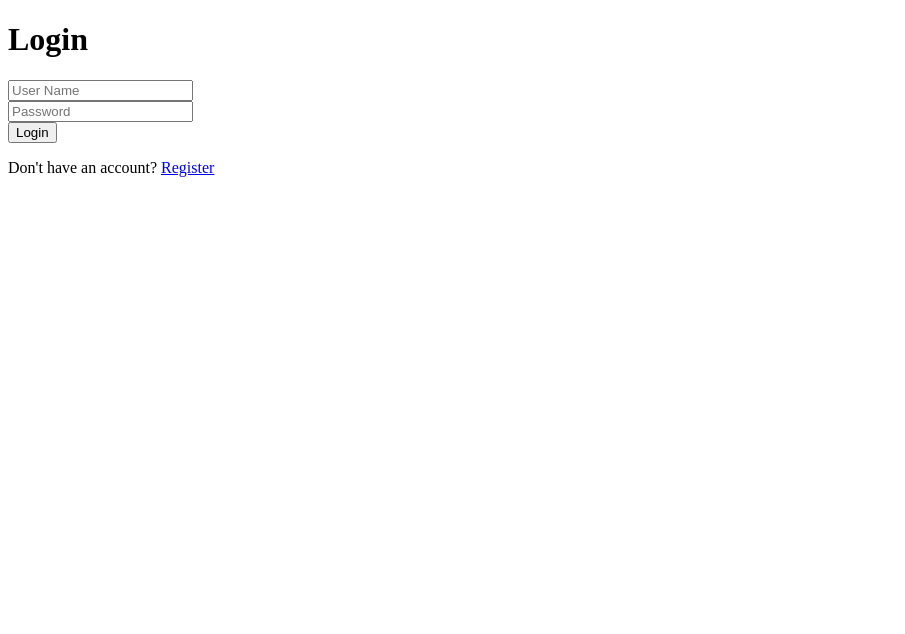
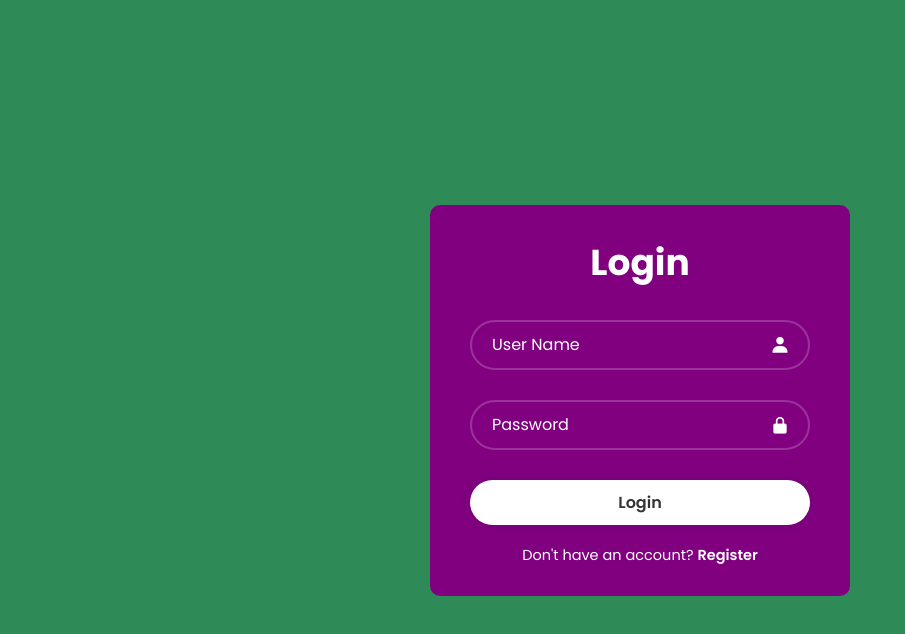
Before and after one commit to KasunUmesh/Travel_Planning_System-Admin_FrontEnd, a plain HTML site: page index.html in a window 1280 px wide. Shown: the whole page, without its empty margins (0-905 px from the left). Drawn offline with nearby package versions, Linux system fonts and the light colour scheme.

Commit message:
Login Form Style create

```diff
--- /dev/null
+++ b/assets/css/style.css
@@ -0,0 +1,92 @@
+@import url("http://fonts.googleapis.com/css2?/family=Poppins:wght@300;400;500;600;700;800;900&display=swap");
+
+* {
+  margin: 0;
+  padding: 0;
+  font-family: "Poppins", sans-serif;
+  box-sizing: border-box;
+}
+
+body {
+  display: flex;
+  justify-content: center;
+  align-items: center;
+  min-height: 100vh;
+  background-color: seagreen;
+}
+
+.wrapper {
+  width: 420px;
+  background: purple;
+  color: #fff;
+  border-radius: 10px;
+  padding: 30px 40px;
+}
+
+.wrapper h1 {
+  font-size: 36px;
+  text-align: center;
+}
+
+.wrapper .input-box {
+  position: relative;
+  width: 100%;
+  height: 50px;
+  margin: 30px 0;
+}
+
+.input-box input {
+  width: 100%;
+  height: 100%;
+  background: transparent;
+  border: none;
+  outline: none;
+  border: 2px solid rgba(255, 255, 255, .2);
+  border-radius: 40px;
+  font-size: 16px;
+  color: #fff;
+  padding: 20px 45px 20px 20px;
+}
+
+.input-box input::placeholder {
+  color: #fff;
+}
+
+.input-box i {
+  position: absolute;
+  right: 20px;
+  top: 50%;
+  transform: translateY(-50%);
+  font-size: 20px;
+
+}
+
+.wrapper .login-btn {
+  width: 100%;
+  height: 45px;
+  background: #fff;
+  border: none;
+  outline: none;
+  border-radius: 40px;
+  box-shadow: 0 0 10px rgba(0, 0, 0, .1);
+  cursor: pointer;
+  font-size: 16px;
+  color: #333;
+  font-weight: 600;
+}
+
+.wrapper .register-link {
+  font-size: 14.5px;
+  text-align: center;
+  margin-top: 20px;
+}
+
+.register-link p a {
+  color: #fff;
+  text-decoration: none;
+  font-weight: 600;
+}
+
+.register-link p a:hover {
+  text-decoration: underline;
+}
--- a/index.html
+++ b/index.html
@@ -4,6 +4,15 @@
     <meta charset="UTF-8" />
     <meta name="viewport" content="width=device-width, initial-scale=1.0" />
     <title>Travel Planning System</title>
+
+    <!-- Style Sheet -->
+    <link rel="stylesheet" href="assets/css/style.css" />
+
+    <!-- Icon -->
+    <link
+      href="https://unpkg.com/boxicons@2.1.4/css/boxicons.min.css"
+      rel="stylesheet"
+    />
   </head>
   <body>
     <div class="wrapper">
@@ -11,6 +20,7 @@
         <h1>Login</h1>
         <div class="input-box">
           <input type="text" name="" id="" placeholder="User Name" required />
+          <i class="bx bxs-user"></i>
         </div>
         <div class="input-box">
           <input
@@ -20,6 +30,7 @@
             placeholder="Password"
             required
           />
+          <i class="bx bxs-lock-alt"></i>
         </div>
 
         <button type="submit" class="login-btn">Login</button>
```
